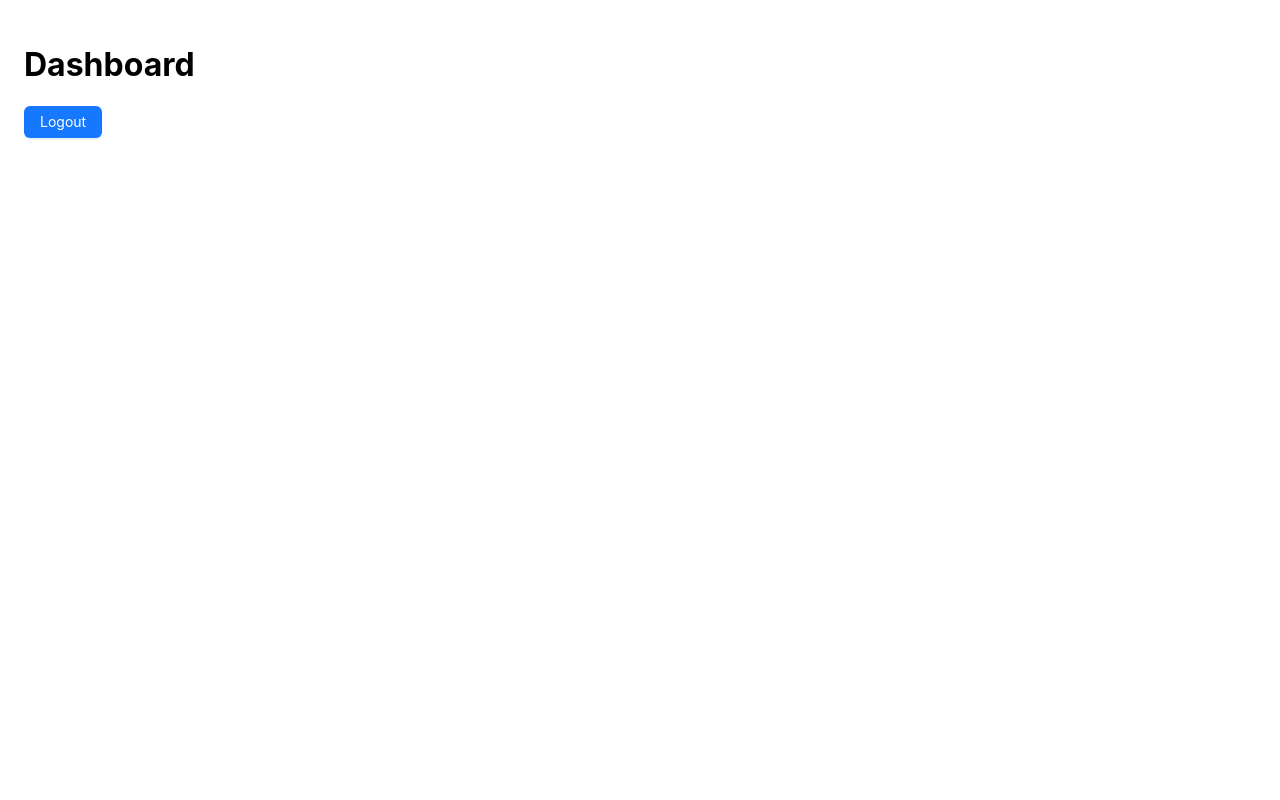
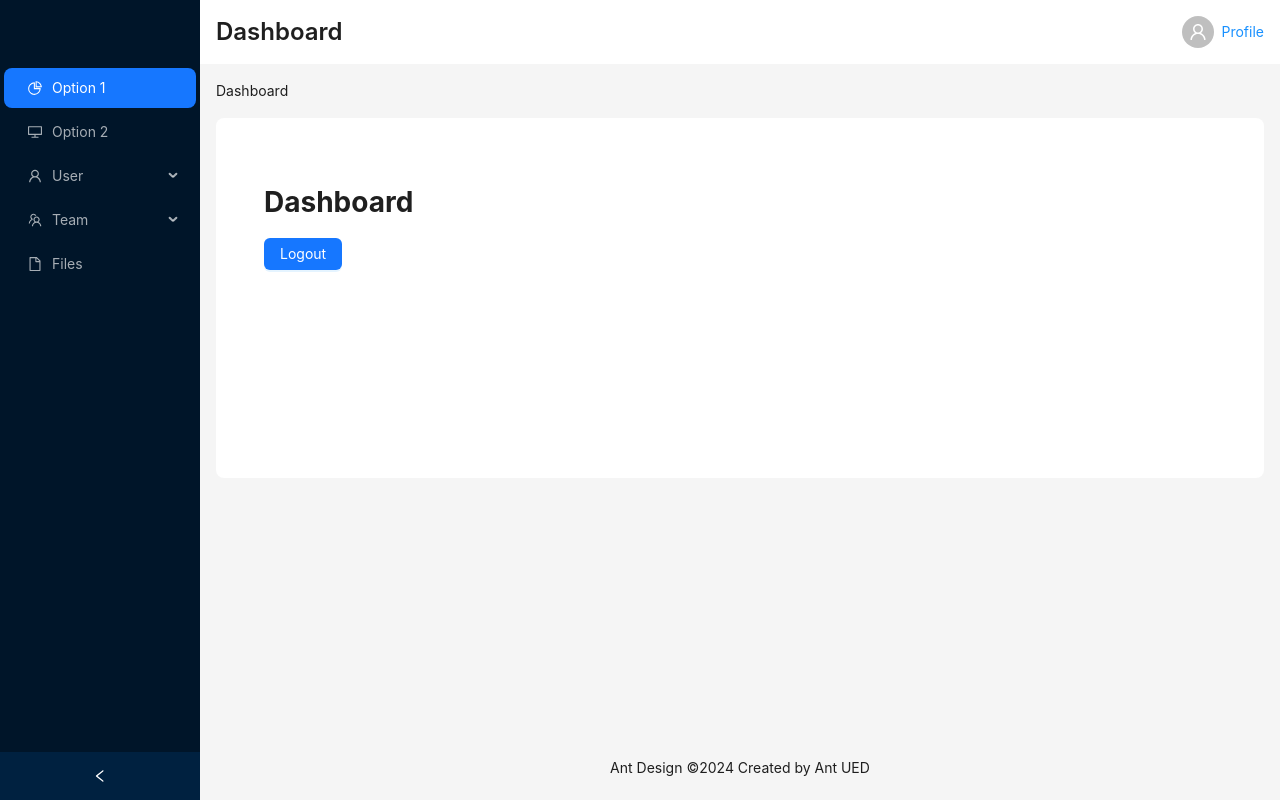
Before and after one commit to BuzzDyne/wms-frontend, a React (Create React App) app: page / in a window 1280 px wide. Built offline with nearby package versions, Linux system fonts and the light colour scheme; sample sign-in values are in the browser's storage.

Commit message:
Added layout

```diff
--- a/src/App.tsx
+++ b/src/App.tsx
@@ -9,14 +9,14 @@ import LoginPage from "./pages/LoginPage";
 import Dashboard from "./pages/Dashboard";
 import PrivateRoute from "./components/PrivateRoute";
 import { isAuthenticated } from "./services/auth";
+import HealthPage from "./pages/HealthPage";
 
 const App: React.FC = () => (
   <Router>
     <Routes>
-      {/* Public Route */}
       <Route path="/login" element={<LoginPage />} />
+      <Route path="/health" element={<HealthPage />} />
 
-      {/* Protected Dashboard Route */}
       <Route
         path="/"
         element={
@@ -26,7 +26,6 @@ const App: React.FC = () => (
         }
       />
 
-      {/* Catch-All Route for Unstated Paths */}
       <Route
         path="*"
         element={
--- a/src/components/PrivateRoute.tsx
+++ b/src/components/PrivateRoute.tsx
@@ -1,13 +1,19 @@
+// src/components/PrivateRoute.tsx
 import React from "react";
-import { Navigate, Outlet } from "react-router-dom";
+import { Navigate } from "react-router-dom";
 import { isAuthenticated } from "../services/auth";
+import DashboardLayout from "../layout/DashboardLayout";
 
 interface PrivateRouteProps {
-  children?: React.ReactNode;
+  children: React.ReactNode;
 }
 
 const PrivateRoute: React.FC<PrivateRouteProps> = ({ children }) => {
-  return isAuthenticated() ? <>{children}</> : <Navigate to="/login" />;
+  return isAuthenticated() ? (
+    <DashboardLayout>{children}</DashboardLayout>
+  ) : (
+    <Navigate to="/login" />
+  );
 };
 
 export default PrivateRoute;
--- /dev/null
+++ b/src/layout/DashboardLayout.tsx
@@ -0,0 +1,153 @@
+// src/components/DashboardLayout.tsx
+import React, { useState } from "react";
+import {
+  Layout,
+  Menu,
+  Breadcrumb,
+  Dropdown,
+  Typography,
+  Avatar,
+  theme,
+} from "antd";
+import {
+  DesktopOutlined,
+  FileOutlined,
+  PieChartOutlined,
+  TeamOutlined,
+  UserOutlined,
+  LogoutOutlined,
+} from "@ant-design/icons";
+import type { MenuProps } from "antd";
+import { useNavigate } from "react-router-dom";
+import { logout } from "../services/auth";
+
+const { Header, Content, Footer, Sider } = Layout;
+const { Title } = Typography;
+
+type MenuItem = Required<MenuProps>["items"][number];
+
+function getItem(
+  label: React.ReactNode,
+  key: React.Key,
+  icon?: React.ReactNode,
+  children?: MenuItem[]
+): MenuItem {
+  return {
+    key,
+    icon,
+    children,
+    label,
+  } as MenuItem;
+}
+
+const sidebarItems: MenuItem[] = [
+  getItem("Option 1", "1", <PieChartOutlined />),
+  getItem("Option 2", "2", <DesktopOutlined />),
+  getItem("User", "sub1", <UserOutlined />, [
+    getItem("Tom", "3"),
+    getItem("Bill", "4"),
+    getItem("Alex", "5"),
+  ]),
+  getItem("Team", "sub2", <TeamOutlined />, [
+    getItem("Team 1", "6"),
+    getItem("Team 2", "8"),
+  ]),
+  getItem("Files", "9", <FileOutlined />),
+];
+
+interface DashboardLayoutProps {
+  children: React.ReactNode;
+}
+
+const DashboardLayout: React.FC<DashboardLayoutProps> = ({ children }) => {
+  const [collapsed, setCollapsed] = useState(false);
+  const {
+    token: { colorBgContainer, borderRadiusLG },
+  } = theme.useToken();
+  const navigate = useNavigate();
+
+  // Profile menu items for logout
+  const profileMenu = (
+    <Menu>
+      <Menu.Item
+        key="logout"
+        icon={<LogoutOutlined />}
+        onClick={() => {
+          logout();
+          navigate("/login");
+        }}
+      >
+        Logout
+      </Menu.Item>
+    </Menu>
+  );
+
+  return (
+    <Layout style={{ minHeight: "100vh" }}>
+      <Sider
+        collapsible
+        collapsed={collapsed}
+        onCollapse={(value) => setCollapsed(value)}
+      >
+        <div className="demo-logo-vertical" style={{ height: "64px" }} />
+        <Menu
+          theme="dark"
+          defaultSelectedKeys={["1"]}
+          mode="inline"
+          items={sidebarItems}
+        />
+      </Sider>
+      <Layout>
+        <Header
+          style={{
+            padding: "0 16px",
+            background: colorBgContainer,
+            display: "flex",
+            justifyContent: "space-between",
+            alignItems: "center",
+          }}
+        >
+          {/* Title on the left */}
+          <Title level={3} style={{ margin: 0 }}>
+            Dashboard
+          </Title>
+
+          {/* Profile dropdown on the right */}
+          <Dropdown overlay={profileMenu} trigger={["click"]}>
+            <div
+              style={{
+                cursor: "pointer",
+                display: "flex",
+                alignItems: "center",
+                gap: "8px",
+              }}
+            >
+              <Avatar icon={<UserOutlined />} />
+              <span style={{ color: "#1890ff" }}>Profile</span>
+            </div>
+          </Dropdown>
+        </Header>
+        <Content style={{ margin: "0 16px" }}>
+          <Breadcrumb style={{ margin: "16px 0" }}>
+            <Breadcrumb.Item>Dashboard</Breadcrumb.Item>
+          </Breadcrumb>
+          <div
+            style={{
+              padding: 24,
+              minHeight: 360,
+              background: colorBgContainer,
+              borderRadius: borderRadiusLG,
+            }}
+          >
+            {children}
+          </div>
+        </Content>
+        <Footer style={{ textAlign: "center" }}>
+          Ant Design ©{new Date().getFullYear()} Created by Ant UED
+        </Footer>
+      </Layout>
+    </Layout>
+  );
+};
+
+export default DashboardLayout;
--- /dev/null
+++ b/src/pages/HealthPage.tsx
@@ -0,0 +1,69 @@
+import React, { useState } from "react";
+import { Button, Form, Input, message, Typography } from "antd";
+import { useNavigate } from "react-router-dom";
+
+const { Title, Paragraph } = Typography;
+
+const HealthPage: React.FC = () => {
+  const navigate = useNavigate();
+  const [loading, setLoading] = useState(false);
+  const [status, setStatus] = useState<string | null>(null);
+
+  // Mock function to simulate checking backend status
+  const checkServiceStatus = async () => {
+    setLoading(true);
+    setStatus(null);
+
+    try {
+      // Simulate a delay to mimic a network request
+      await new Promise((resolve) => setTimeout(resolve, 2000));
+
+      // Simulate a successful response (could be replaced with a real API call)
+      const isServiceUp = true; // Change this to simulate different responses
+
+      if (isServiceUp) {
+        setStatus("Service is operational.");
+        message.success("Service is up and running!");
+      } else {
+        setStatus("Service is down.");
+        message.error("Service is currently unavailable.");
+      }
+    } catch (error) {
+      setStatus("Error checking service.");
+      message.error("Failed to check service status.");
+    } finally {
+      setLoading(false);
+    }
+  };
+
+  return (
+    <div style={{ maxWidth: 500, margin: "50px auto", textAlign: "center" }}>
+      <Title level={2}>Health Check</Title>
+      <Paragraph>
+        Check the availability of our backend and other services.
+      </Paragraph>
+
+      <Form layout="vertical" style={{ marginTop: 20 }}>
+        <Form.Item>
+          <Button type="primary" onClick={checkServiceStatus} loading={loading}>
+            Check Service Status
+          </Button>
+        </Form.Item>
+      </Form>
+
+      {status && (
+        <Paragraph
+          style={{ color: status.includes("operational") ? "green" : "red" }}
+        >
+          {status}
+        </Paragraph>
+      )}
+
+      <Button type="link" onClick={() => navigate("/")}>
+        Go back to Dashboard
+      </Button>
+    </div>
+  );
+};
+
+export default HealthPage;
--- a/src/pages/LoginPage.tsx
+++ b/src/pages/LoginPage.tsx
@@ -21,6 +21,7 @@ const LoginPage: React.FC = () => {
   };
 
   return (
+    <>
       <Form
         onFinish={onFinish}
         style={{ maxWidth: 300, margin: "0 auto", marginTop: "100px" }}
@@ -43,6 +44,10 @@ const LoginPage: React.FC = () => {
           </Button>
         </Form.Item>
       </Form>
+      <Button type="link" onClick={() => navigate("/health")}>
+        Go to Health Check Page
+      </Button>
+    </>
   );
 };
 
```
Lines whose indentation alone changed are shown as unchanged.
